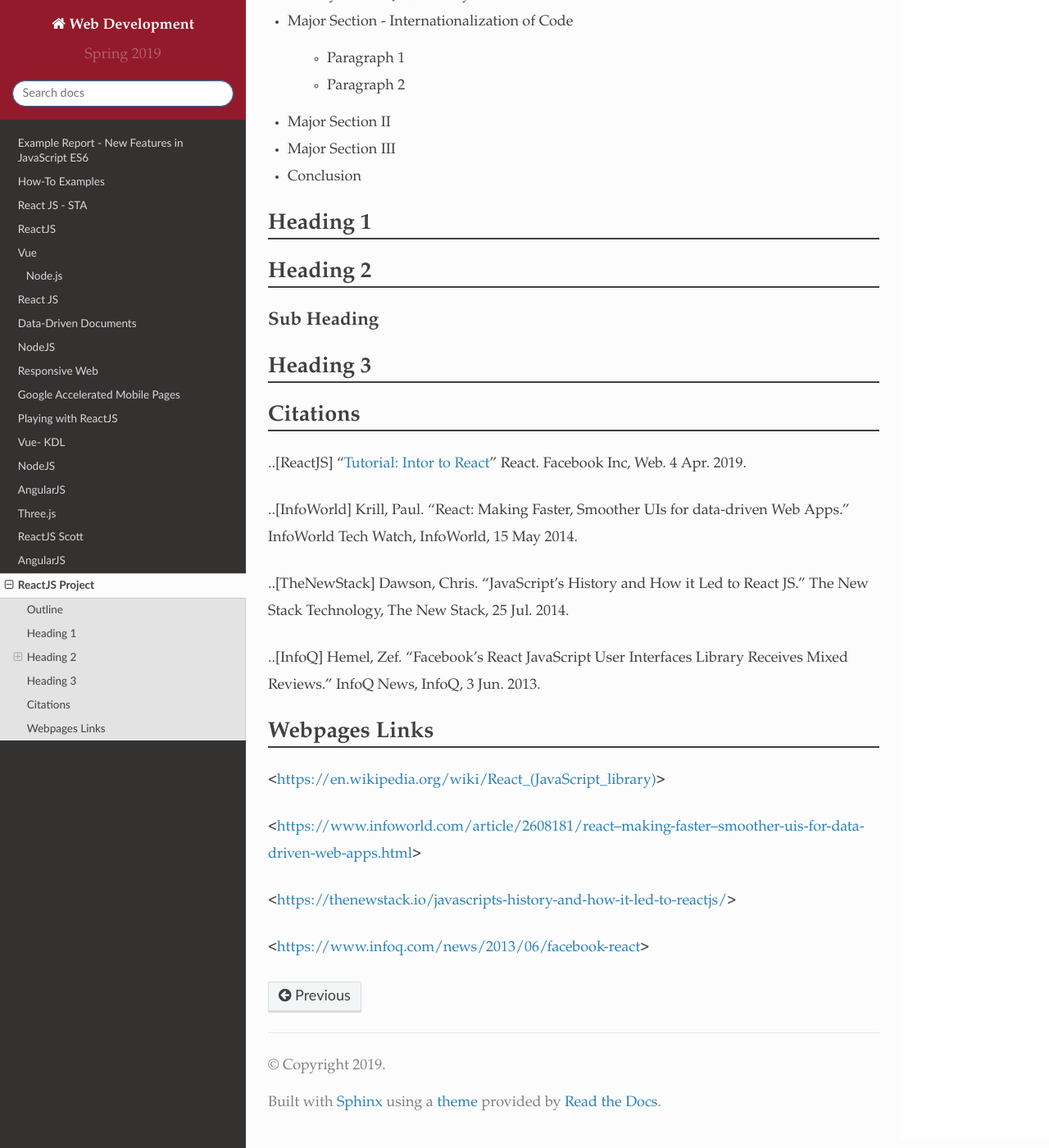
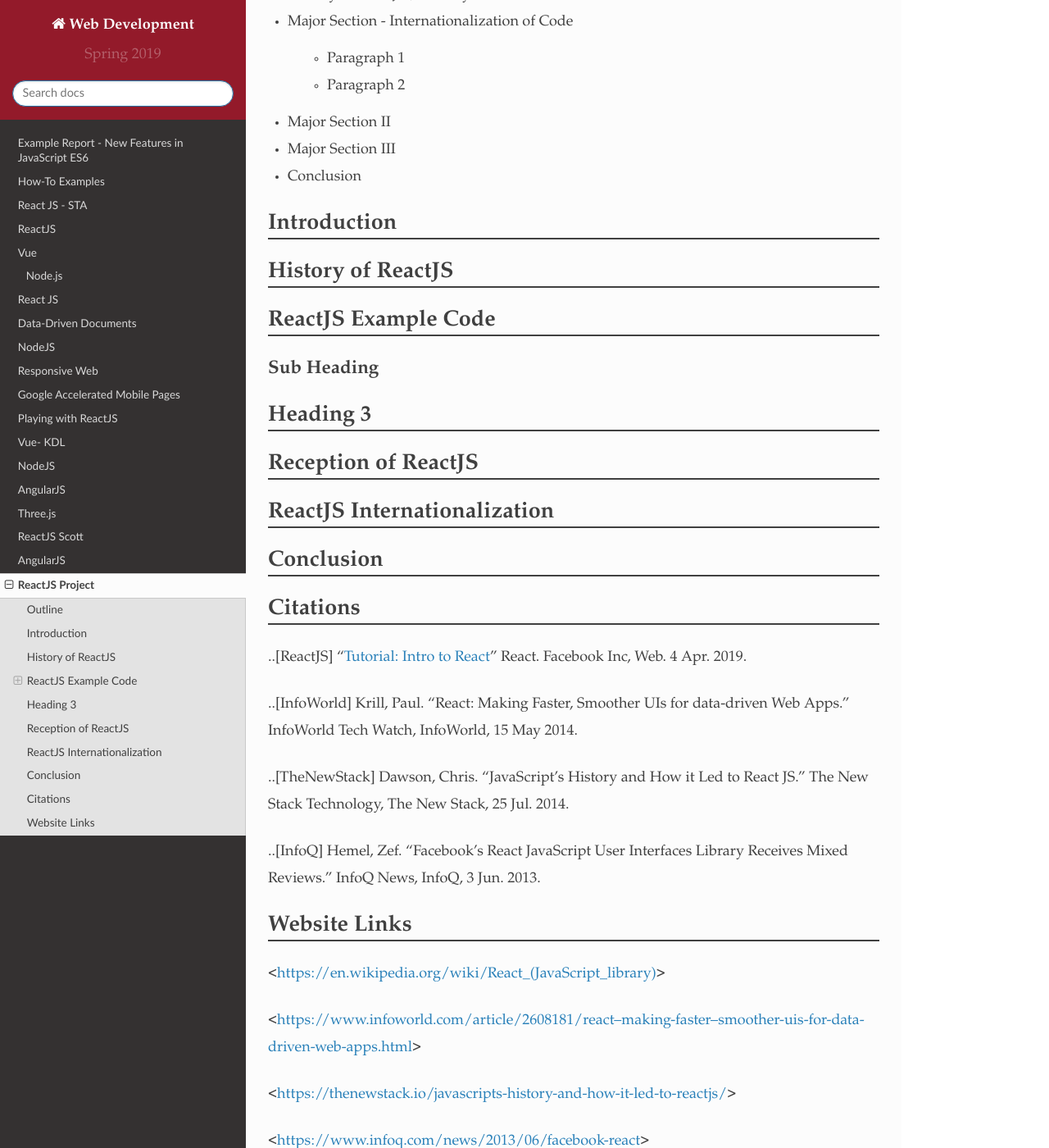
Before and after one commit to pvcraven/2019_spring_web_dev, a Sphinx documentation site: the page built from source/final/taylor/index.rst, in a window 1280 px wide and 1400 px high, scrolled down 355 px. Shown: the whole window at 82% size. Built offline with Sphinx 7.4.7 and the Read the Docs theme 2.0.0, drawn with Linux system fonts in a browser that asks for light colours.

Commit message:
Grammatical Changes made along with heading titles

```diff
--- a/source/final/taylor/index.rst
+++ b/source/final/taylor/index.rst
@@ -16,10 +16,13 @@
 * Major Section III
 * Conclusion
 
-Heading 1
+Introduction
 ---------
 
-Heading 2
+History of ReactJS
+---------
+
+ReactJS Example Code
 ---------
 
 Sub Heading
@@ -28,9 +31,18 @@
 Heading 3
 ---------
 
+Reception of ReactJS
+---------
+
+ReactJS Internationalization
+---------
+
+Conclusion
+---------
+
 Citations
 ---------
-..[ReactJS] "`Tutorial: Intor to React <https://reactjs.org/tutorial/tutorial.html>`_" React. Facebook Inc, Web. 4 Apr. 2019.
+..[ReactJS] "`Tutorial: Intro to React <https://reactjs.org/tutorial/tutorial.html>`_" React. Facebook Inc, Web. 4 Apr. 2019.
 
 ..[InfoWorld] Krill, Paul. "React: Making Faster, Smoother UIs for data-driven Web Apps." InfoWorld Tech Watch, InfoWorld, 15 May 2014.
 
@@ -38,7 +50,7 @@
 
 ..[InfoQ] Hemel, Zef. "Facebook's React JavaScript User Interfaces Library Receives Mixed Reviews." InfoQ News, InfoQ, 3 Jun. 2013.
 
-Webpages Links
+Website Links
 -----------------
 
 <https://en.wikipedia.org/wiki/React_(JavaScript_library)>
```
